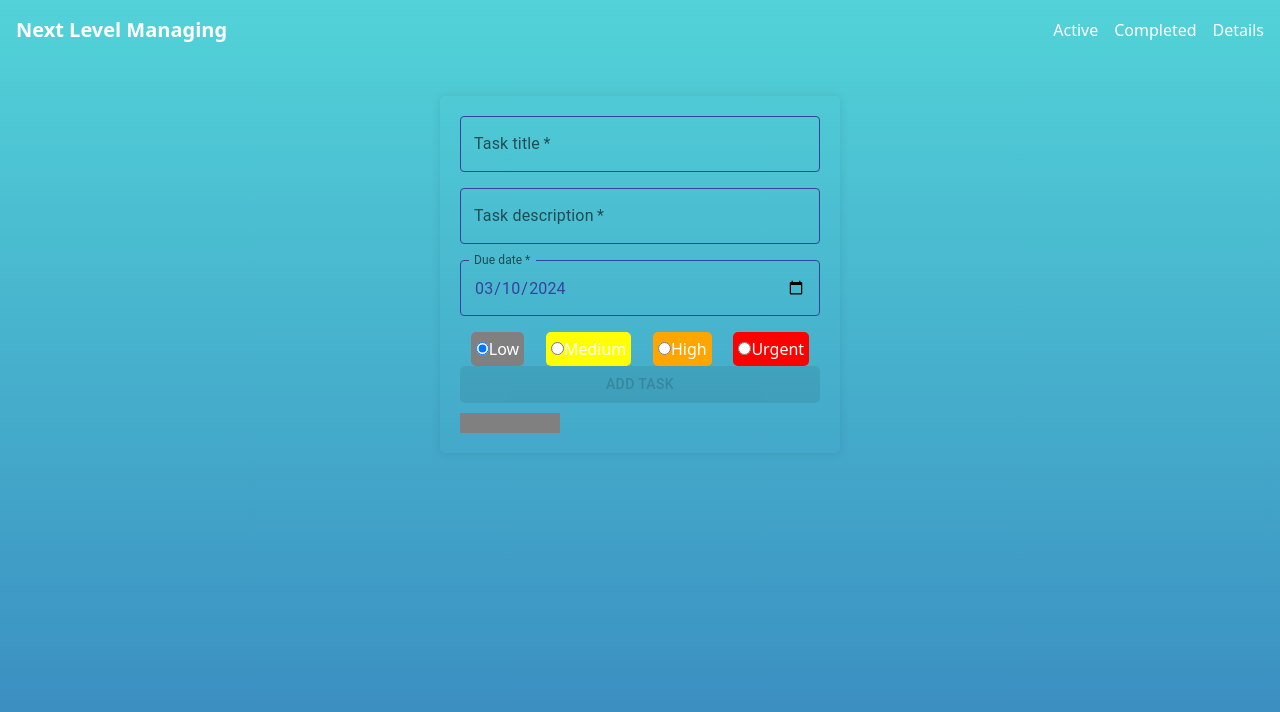
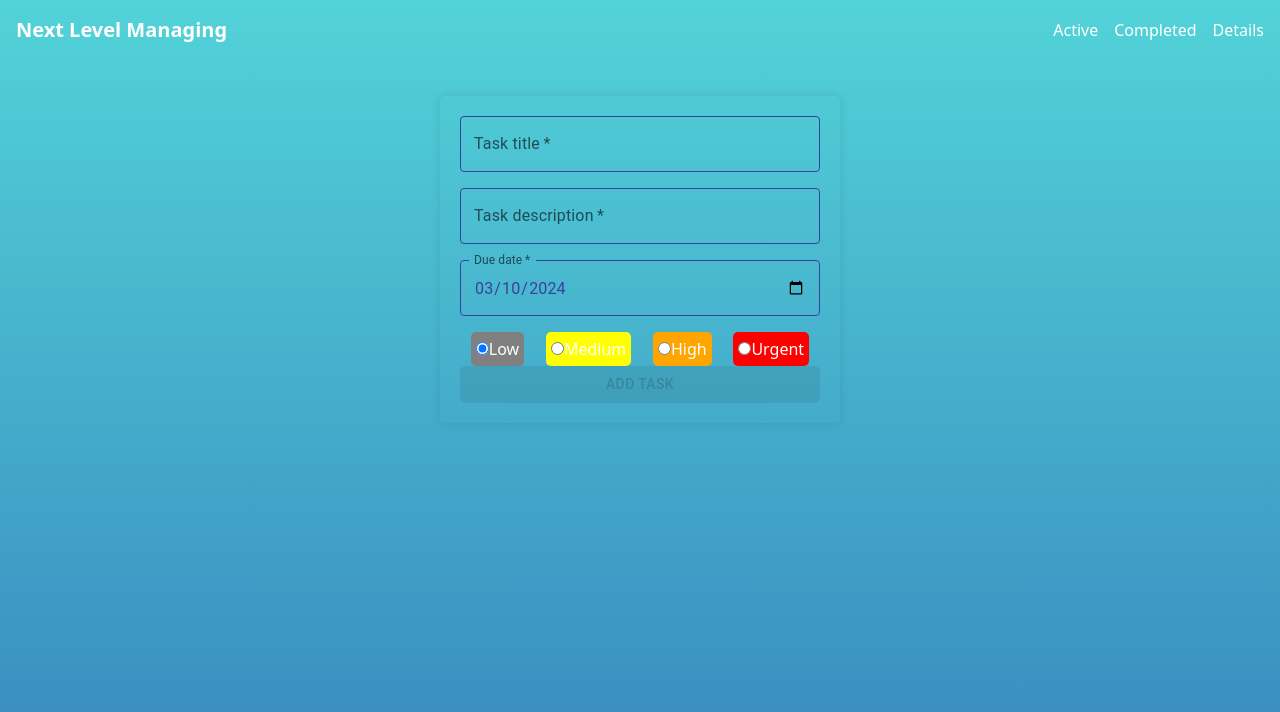
Before and after one commit to ElieNahed/Next-Level-Managing, a Next.js app: page / in a window 1280 px wide. Shown: the top 712 px of the page. Built offline with nearby package versions, Linux system fonts and the light colour scheme.

Commit message:
adding the priority color to the back ground color

```diff
--- a/src/components/molecules/taskcard.tsx
+++ b/src/components/molecules/taskcard.tsx
@@ -2,27 +2,43 @@ import React from "react";
 import Card from "@mui/material/Card";
 import CardContent from "@mui/material/CardContent";
 import Typography from "@mui/material/Typography";
-
-export interface Task {
-  id: string;
-  title: string;
-  description: string;
-  completed: boolean;
-}
+import { Task } from "./taskform"; // Import Task interface
 
 interface TaskCardProps {
   task: Task;
 }
 
 const TaskCard: React.FC<TaskCardProps> = ({ task }) => {
+  // Function to get the background color based on priority
+  const getPriorityColor = (priority: "Low" | "Medium" | "High" | "Urgent") => {
+    switch (priority) {
+      case "Low":
+        return "grey";
+      case "Medium":
+        return "yellow";
+      case "High":
+        return "orange";
+      case "Urgent":
+        return "red";
+      default:
+        return "grey";
+    }
+  };
+
+  // Style object for the card with background color based on priority
+  const cardStyle = {
+    marginBottom: "1rem",
+    width: "200px",
+    backgroundColor: getPriorityColor(task.priority), // Set background color based on priority
+  };
+
   return (
-    <Card variant="outlined" style={{ marginBottom: "1rem", width: "200px" }}>
+    <Card variant="outlined" style={cardStyle}>
       <CardContent>
         <Typography variant="h6" component="h2" gutterBottom>
           {task.title}
         </Typography>
         <Typography color="textSecondary">{task.description}</Typography>
-
         <Typography color="textSecondary">#{task.id}</Typography>
       </CardContent>
     </Card>
--- a/src/components/molecules/taskform.tsx
+++ b/src/components/molecules/taskform.tsx
@@ -175,14 +175,6 @@ const TaskForm: React.FC<TaskFormProps> = () => {
           </label>
         </div>
         <CustomButton text="Add Task" disabled={!isFormValid} />
-        <div
-          style={{
-            marginTop: "10px",
-            backgroundColor: getPriorityColor(priority),
-            width: "100px",
-            height: "20px",
-          }}
-        ></div>
       </form>
     </div>
   );
```
